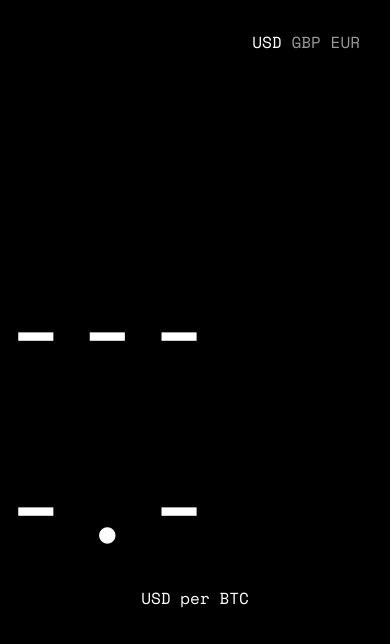
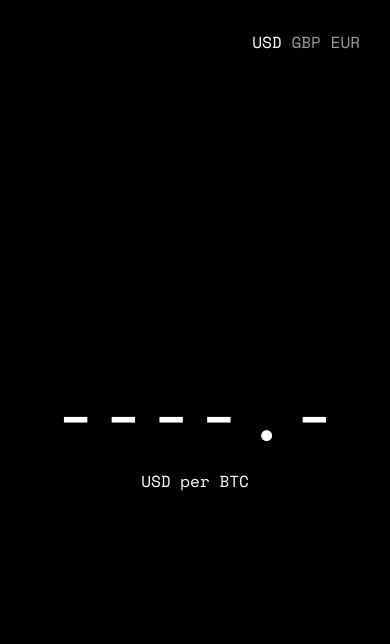
Before and after one commit to coreAux/coinprice, a plain HTML site: page index.html in a window 390 px wide. Drawn offline with nearby package versions, Linux system fonts and the light colour scheme; no server answers.

Commit message:
font size changes for mobile

```diff
--- a/style.css
+++ b/style.css
@@ -36,3 +36,9 @@ nav a {
 nav a.selected {
   color: #fff;
 }
+
+@media (max-width: 480px) {
+  h1 {
+    font-size: 20vmin;
+  }
+}
```
